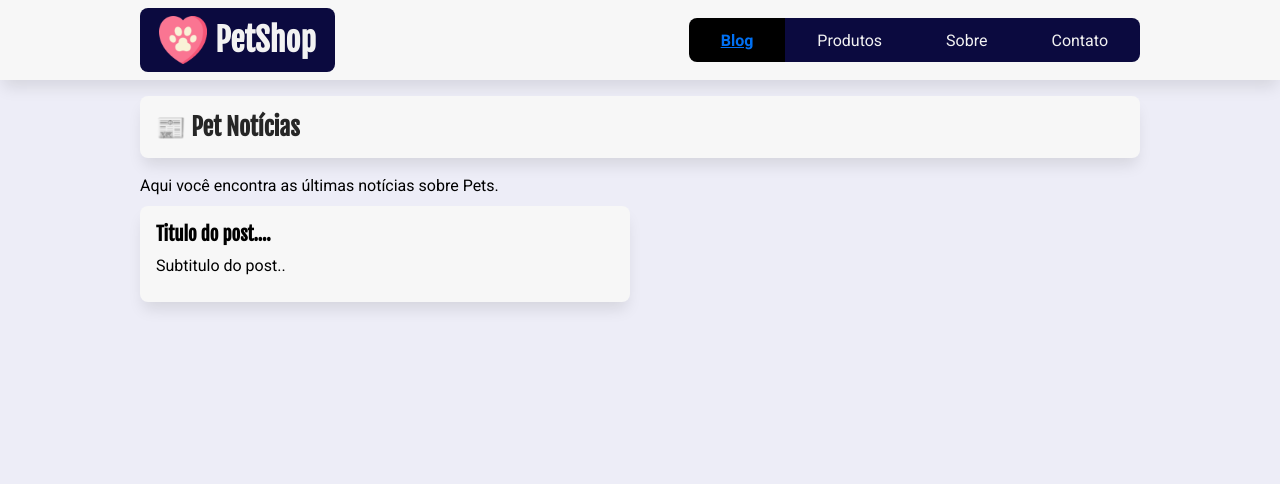
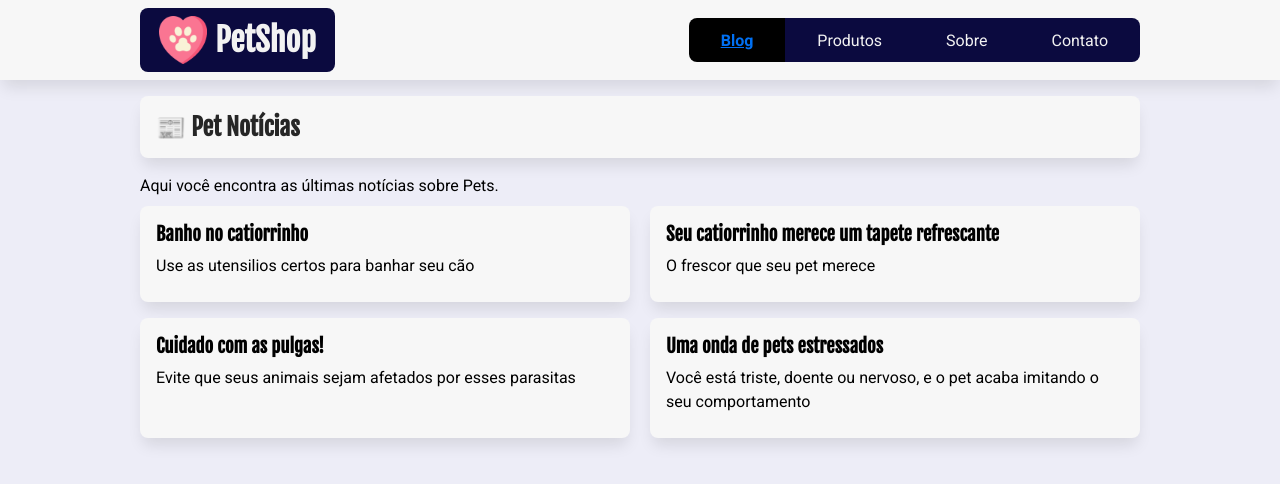
Before and after one commit to VanessaBaldin1/petshop, a Next.js app: page / in a window 1280 px wide. Shown: the top 484 px of the page. Built offline with nearby package versions, Linux system fonts and the light colour scheme.

Commit message:
cria map no lista de post

```diff
--- a/src/components/ListaPosts.tsx
+++ b/src/components/ListaPosts.tsx
@@ -10,14 +10,14 @@ type ListaPostsProps = {
 };
 
 export default function ListaPosts({ posts }: ListaPostsProps) {
-  console.log(posts);
-
   return (
     <div className={estilos.posts}>
-      <article>
-        <h3>Titulo do post....</h3>
-        <p>Subtitulo do post..</p>
-      </article>
+      {posts.map((post) => (
+        <article key={post.id}>
+          <h3>{post.titulo}</h3>
+          <p>{post.subtitulo} </p>
+        </article>
+      ))}
     </div>
   );
 }
```
